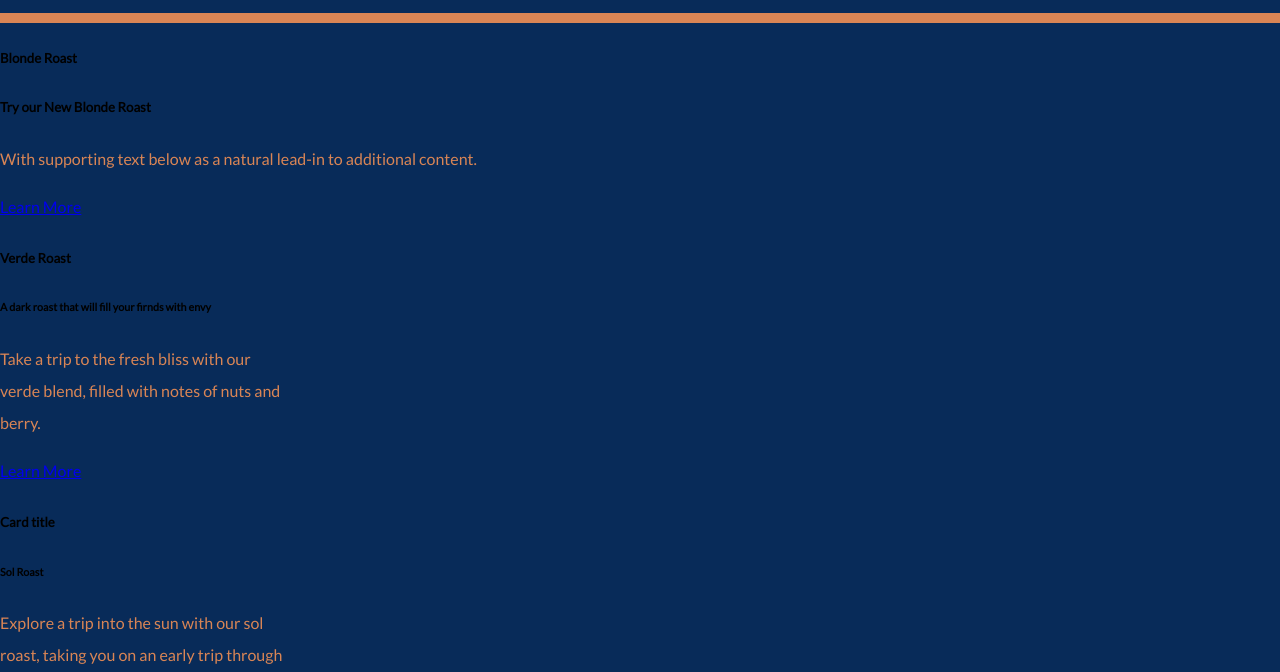
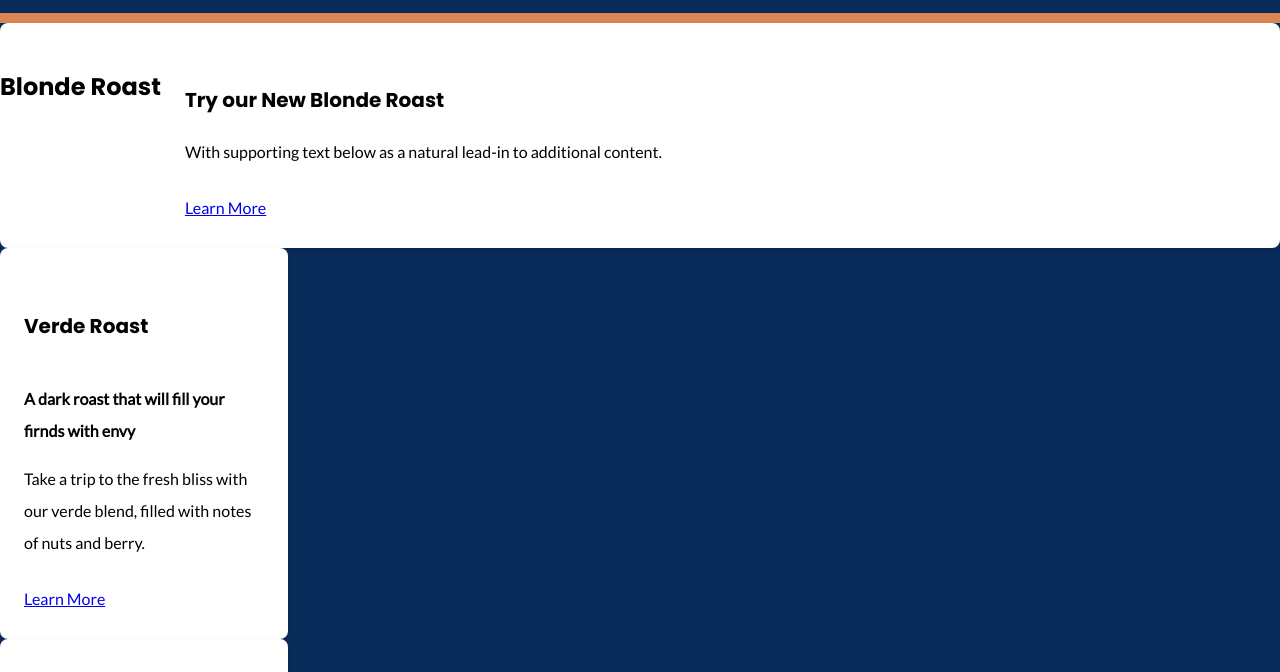
Before and after one commit to anymoG/Mod_10_Challenge, a plain HTML site: page product.html in a window 1280 px wide. Shown: the part 128-800 px from the top of the page. Drawn offline with Linux system fonts and the light colour scheme; a web font is replaced by a local one.

Commit message:
here we go

```diff
--- a/product.html
+++ b/product.html
@@ -62,7 +62,7 @@
 
   <div class="card" style="width: 18rem;">
     <div class="card-body">
-      <h5 class="card-title">Card title</h5>
+      <h5 class="card-title">Sol Roast</h5>
       <h6 class="card-subtitle mb-2 text-body-secondary">Sol Roast</h6>
       <p class="card-text">Explore a trip into the sun with our sol roast, taking you on an early trip through the cosmos. </p>
       <a href="#" class="btn btn-primary">Learn More</a>
@@ -76,7 +76,7 @@
 
   <div class="card" style="width: 18rem;">
     <div class="card-body">
-      <h5 class="card-title">Card title</h5>
+      <h5 class="card-title">Pajaro Roast</h5>
       <h6 class="card-subtitle mb-2 text-body-secondary">Pajaro Roast</h6>
       <p class="card-text">Float high in the sky with our pajaro roast, pulling seeds found high in the forest to fueal your daily takeoff</p>
       <a href="#" class="btn btn-primary">Learn More</a>
--- a/style.css
+++ b/style.css
@@ -7,6 +7,7 @@
   --brand-white: #f2f2f2; /* Off-white */
   --max-width: 1200px;
   --spacing: 2rem;
+  --card-shadow: 0 2px 5px rgba(0,0,0,0.1)
 }
 
 body {
@@ -115,6 +116,60 @@ figcaption {
   background-color: #f2f2f2;
   color: #59331d;
 }
+/* Cards */
+.card {
+  background-color: white;
+  border-radius: 8px;
+  overflow: hidden;
+  box-shadow: var(--card-shadow);
+  transition: transform 0.3s ease, box-shadow 0.3s ease;
+  display: flex;
+  flex-direction: row;
+}
+
+.card:hover {
+  transform: translateY(-5px);
+  box-shadow: 0 4px 10px rgba(0,0,0,0.2);
+}
+
+.card-body {
+  padding: 1.5rem;
+}
+
+.card-header {
+  font-family: 'Poppins', sans-serif;
+  font-size: 1.5rem;
+  color: var(--primary-color);
+  margin-bottom: 0.5rem;
+}
+
+.card-title {
+  font-family: 'Poppins', sans-serif;
+  font-size: 1.25rem;
+  color: var(--primary-color);
+  margin-bottom: 0.5rem;
+}
+
+.card-subtitle {
+  color: var(--secondary-color);
+  font-size: 1rem;
+  margin-bottom: 1rem;
+}
+
+.card-text {
+  color: var(--text-color);
+  margin-bottom: 1.5rem;
+}
+
+
+
+
+
+
+
+
+
+
 footer {
   color: #f2f2f2;
   text-align: center;
```
Also changed, not shown: Index.html (+3 -3 lines).
